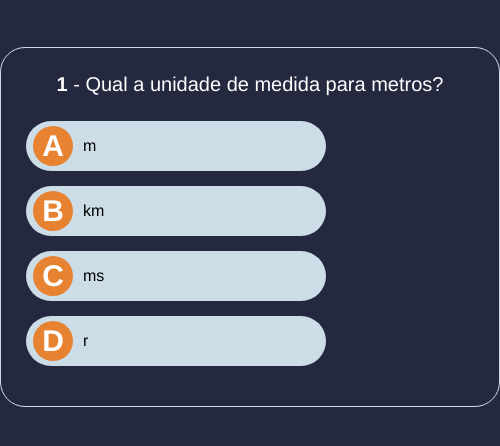
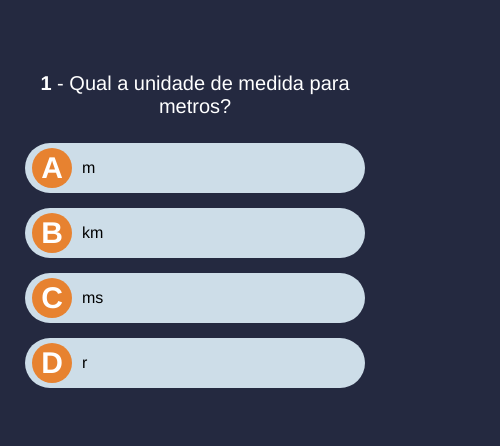
Before and after one commit to daniLdutra/quizz-com-vanilla-js, a plain HTML site: page index.html in a window 390 px wide. Shown: the part 120-566 px from the top of the page, 500 px wide, since content can reach past the window. Drawn offline with Linux system fonts and the light colour scheme.

Commit message:
Adicionado layout mobile

```diff
--- a/css/styles.css
+++ b/css/styles.css
@@ -144,3 +144,20 @@ body {
   background-color: #12c012;
   color: #fff;
 }
+
+/*RESPONSIVO*/
+
+@media (max-width: 450px) {
+  #quizz-container {
+    border: none;
+    width: 100%;
+  }
+
+  #answers-box button {
+    width: 100%;
+  }
+
+  #score-container {
+    width: 90%;
+  }
+}
```
